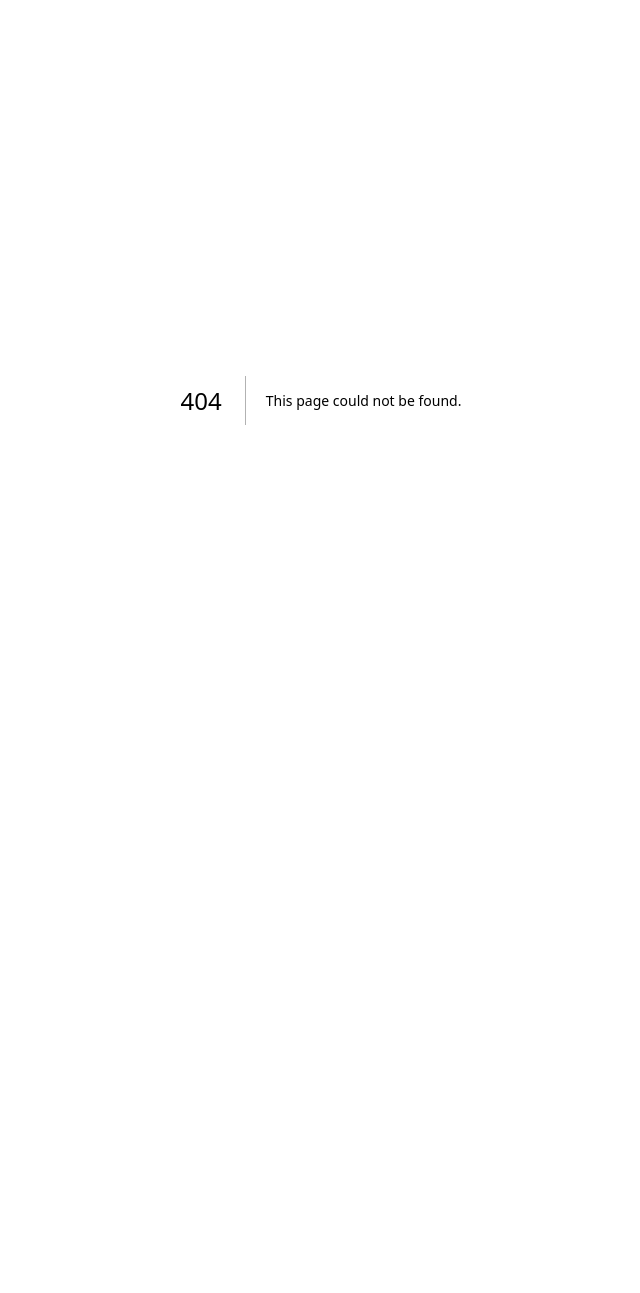
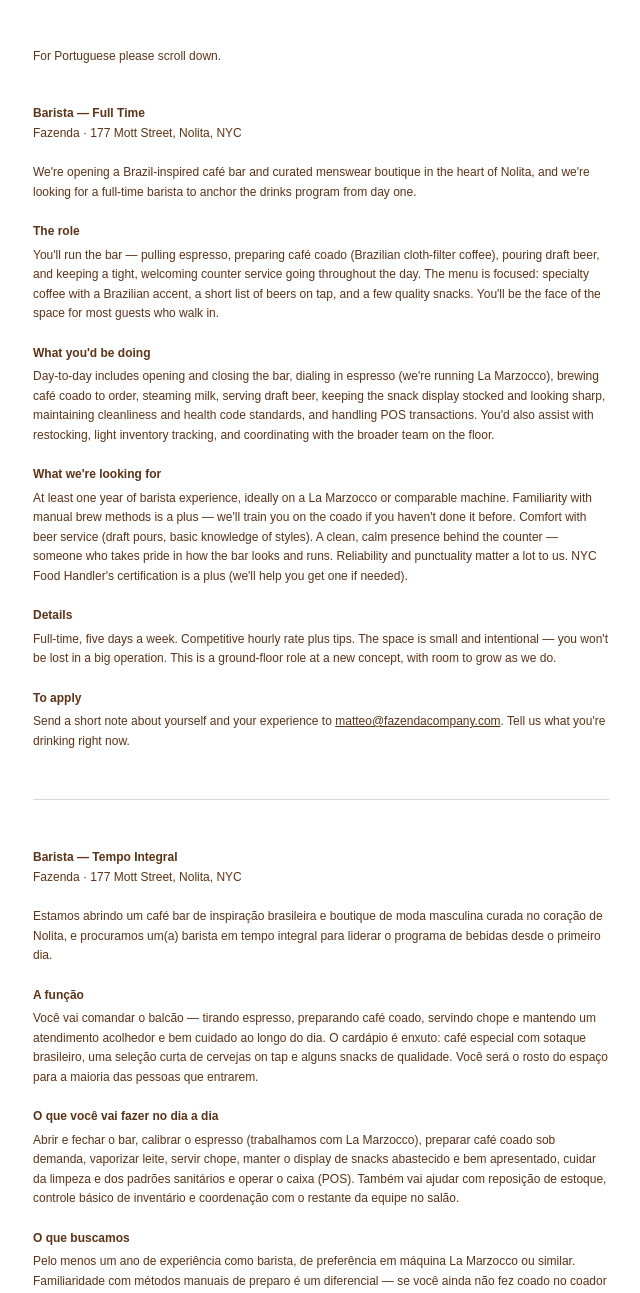
Before and after one commit to matteocarroll/fazenda, a Next.js app: page /barista in a window 1280 px wide. Before the commit this address had no page. Shown: the top 1293 px of the page, without its empty margins (319-959 px from the left). Before the commit the page ends 800 px from the top, so only its background shows below. Built offline with nearby package versions, Linux system fonts and the light colour scheme.

Commit message:
Add hidden barista job page (EN + PT)

```diff
--- /dev/null
+++ b/app/barista/page.tsx
@@ -0,0 +1,92 @@
+export default function Barista() {
+  return (
+    <main className="min-h-screen bg-white py-12 px-6" style={{ fontFamily: "Arial, sans-serif" }}>
+      <div className="max-w-xl mx-auto">
+
+        <p className="text-[#5c3317] text-xs mb-10">For Portuguese please scroll down.</p>
+
+        {/* English */}
+        <div className="flex flex-col gap-5 text-[#5c3317] text-xs leading-relaxed">
+          <div>
+            <p className="font-semibold">Barista — Full Time</p>
+            <p>Fazenda · 177 Mott Street, Nolita, NYC</p>
+          </div>
+
+          <p>We're opening a Brazil-inspired café bar and curated menswear boutique in the heart of Nolita, and we're looking for a full-time barista to anchor the drinks program from day one.</p>
+
+          <div>
+            <p className="font-semibold mb-1">The role</p>
+            <p>You'll run the bar — pulling espresso, preparing café coado (Brazilian cloth-filter coffee), pouring draft beer, and keeping a tight, welcoming counter service going throughout the day. The menu is focused: specialty coffee with a Brazilian accent, a short list of beers on tap, and a few quality snacks. You'll be the face of the space for most guests who walk in.</p>
+          </div>
+
+          <div>
+            <p className="font-semibold mb-1">What you'd be doing</p>
+            <p>Day-to-day includes opening and closing the bar, dialing in espresso (we're running La Marzocco), brewing café coado to order, steaming milk, serving draft beer, keeping the snack display stocked and looking sharp, maintaining cleanliness and health code standards, and handling POS transactions. You'd also assist with restocking, light inventory tracking, and coordinating with the broader team on the floor.</p>
+          </div>
+
+          <div>
+            <p className="font-semibold mb-1">What we're looking for</p>
+            <p>At least one year of barista experience, ideally on a La Marzocco or comparable machine. Familiarity with manual brew methods is a plus — we'll train you on the coado if you haven't done it before. Comfort with beer service (draft pours, basic knowledge of styles). A clean, calm presence behind the counter — someone who takes pride in how the bar looks and runs. Reliability and punctuality matter a lot to us. NYC Food Handler's certification is a plus (we'll help you get one if needed).</p>
+          </div>
+
+          <div>
+            <p className="font-semibold mb-1">Details</p>
+            <p>Full-time, five days a week. Competitive hourly rate plus tips. The space is small and intentional — you won't be lost in a big operation. This is a ground-floor role at a new concept, with room to grow as we do.</p>
+          </div>
+
+          <div>
+            <p className="font-semibold mb-1">To apply</p>
+            <p>Send a short note about yourself and your experience to{" "}
+              <a href="mailto:matteo@fazendacompany.com" className="underline hover:opacity-70 transition-opacity">
+                matteo@fazendacompany.com
+              </a>. Tell us what you're drinking right now.
+            </p>
+          </div>
+        </div>
+
+        {/* Divider */}
+        <div className="border-t border-[#5c3317]/20 my-12" />
+
+        {/* Portuguese */}
+        <div className="flex flex-col gap-5 text-[#5c3317] text-xs leading-relaxed">
+          <div>
+            <p className="font-semibold">Barista — Tempo Integral</p>
+            <p>Fazenda · 177 Mott Street, Nolita, NYC</p>
+          </div>
+
+          <p>Estamos abrindo um café bar de inspiração brasileira e boutique de moda masculina curada no coração de Nolita, e procuramos um(a) barista em tempo integral para liderar o programa de bebidas desde o primeiro dia.</p>
+
+          <div>
+            <p className="font-semibold mb-1">A função</p>
+            <p>Você vai comandar o balcão — tirando espresso, preparando café coado, servindo chope e mantendo um atendimento acolhedor e bem cuidado ao longo do dia. O cardápio é enxuto: café especial com sotaque brasileiro, uma seleção curta de cervejas on tap e alguns snacks de qualidade. Você será o rosto do espaço para a maioria das pessoas que entrarem.</p>
+          </div>
+
+          <div>
+            <p className="font-semibold mb-1">O que você vai fazer no dia a dia</p>
+            <p>Abrir e fechar o bar, calibrar o espresso (trabalhamos com La Marzocco), preparar café coado sob demanda, vaporizar leite, servir chope, manter o display de snacks abastecido e bem apresentado, cuidar da limpeza e dos padrões sanitários e operar o caixa (POS). Também vai ajudar com reposição de estoque, controle básico de inventário e coordenação com o restante da equipe no salão.</p>
+          </div>
+
+          <div>
+            <p className="font-semibold mb-1">O que buscamos</p>
+            <p>Pelo menos um ano de experiência como barista, de preferência em máquina La Marzocco ou similar. Familiaridade com métodos manuais de preparo é um diferencial — se você ainda não fez coado no coador de pano, a gente ensina. Conforto com serviço de cerveja (chope, conhecimento básico de estilos). Uma presença tranquila e caprichosa atrás do balcão — alguém que se orgulha de como o bar funciona e aparece. Pontualidade e comprometimento importam muito pra gente. Certificação NYC Food Handler's é um plus (ajudamos a tirar, se necessário).</p>
+          </div>
+
+          <div>
+            <p className="font-semibold mb-1">Detalhes</p>
+            <p>Tempo integral, cinco dias por semana. Salário por hora competitivo mais gorjetas. O espaço é pequeno e intencional — você não vai se perder numa operação enorme. É uma posição desde o início de um conceito novo, com espaço pra crescer junto.</p>
+          </div>
+
+          <div>
+            <p className="font-semibold mb-1">Para se candidatar</p>
+            <p>Mande uma mensagem curta sobre você e sua experiência para{" "}
+              <a href="mailto:matteo@fazendacompany.com" className="underline hover:opacity-70 transition-opacity">
+                matteo@fazendacompany.com
+              </a>. Conta pra gente o que você tá tomando agora.
+            </p>
+          </div>
+        </div>
+
+      </div>
+    </main>
+  )
+}
```
